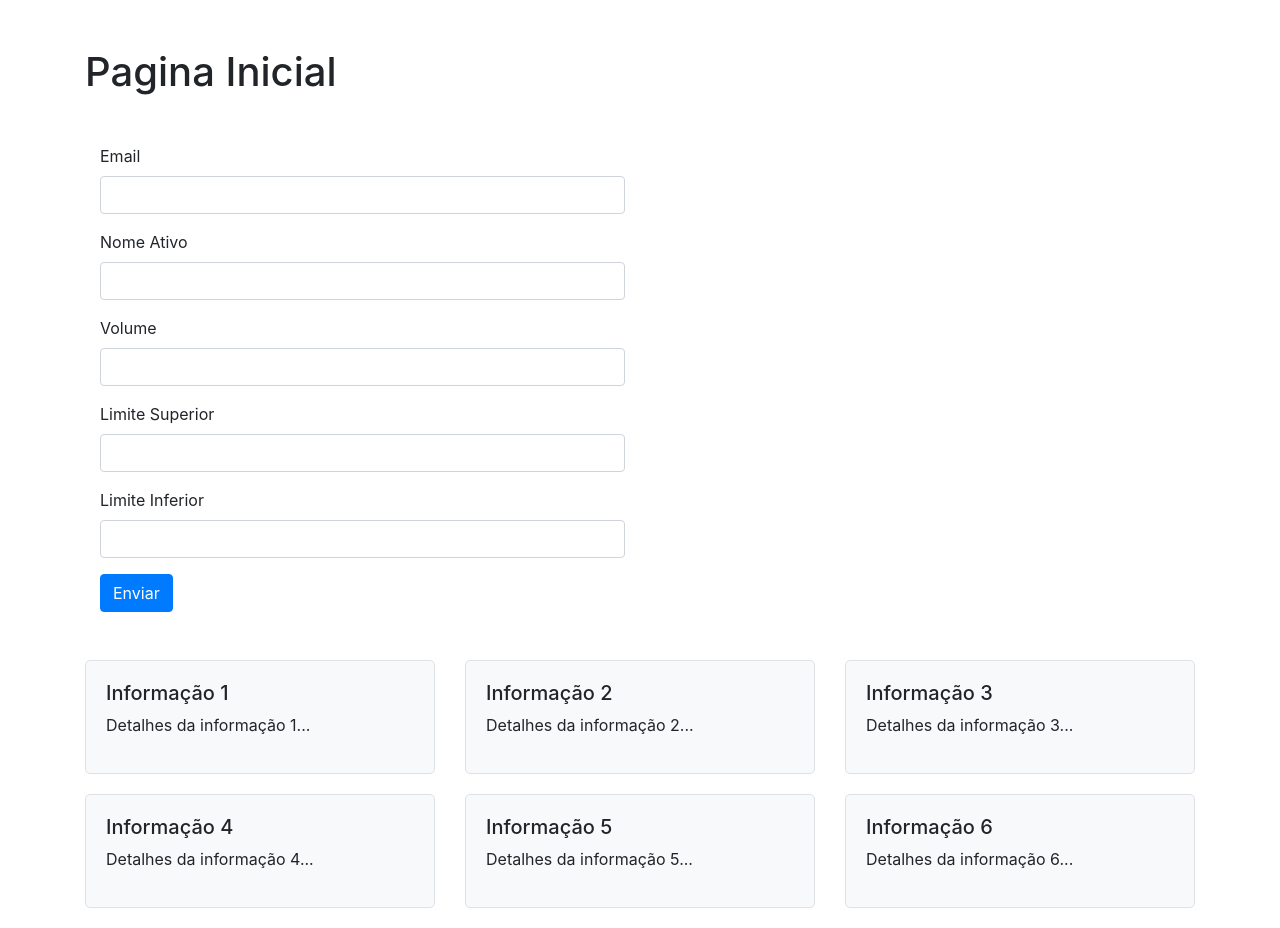
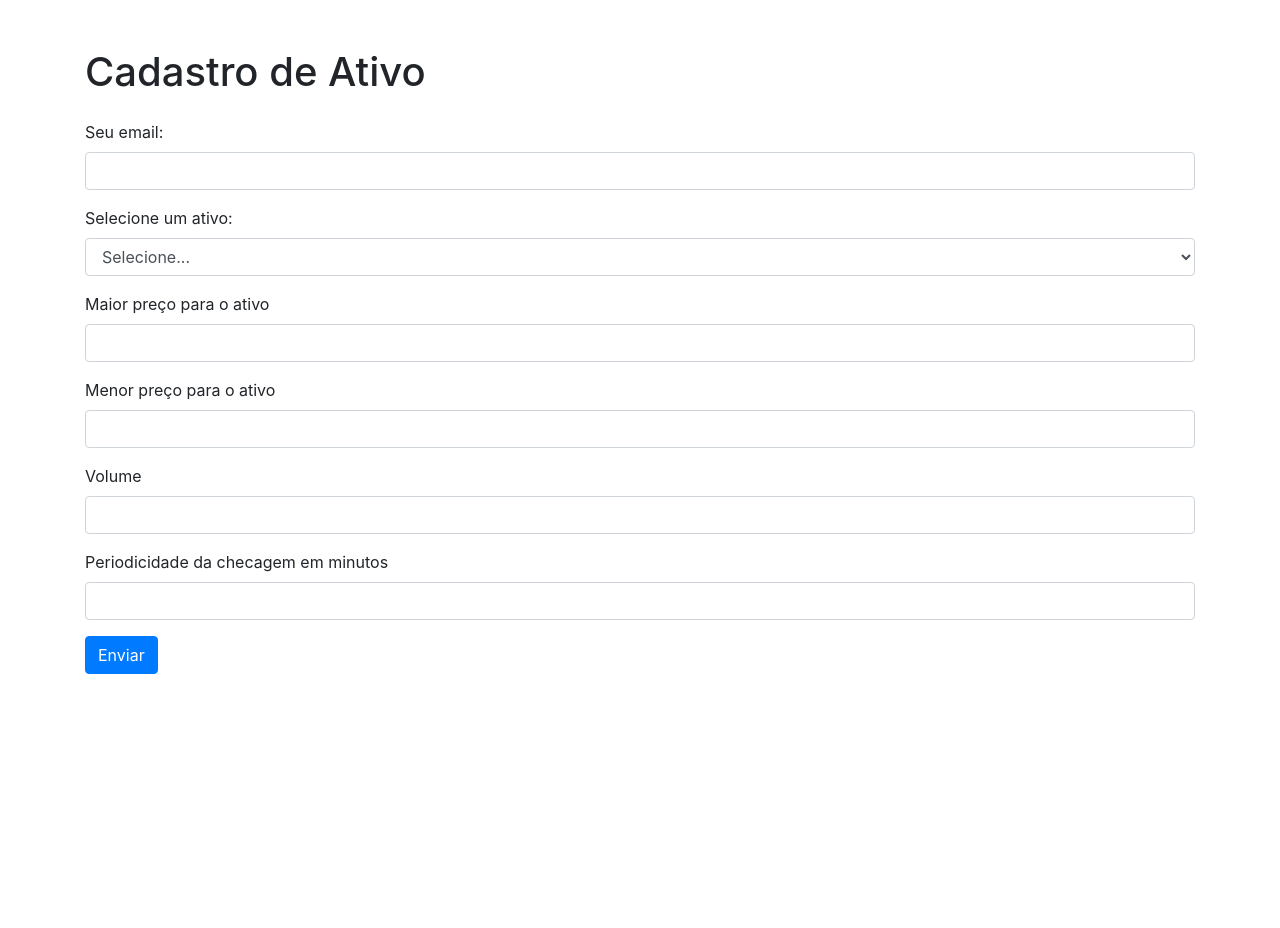
Before and after one commit to gabrielaSant0s/analisador-de-ativos, a Django app: page / in a window 1280 px wide. After the commit the page ends 674 px from the top, so only its background shows below. Run offline with Django 5.2, Linux system fonts and the light colour scheme; data that the repository does not hold is empty; some libraries are stand-ins or nearby versions.

Commit message:
criando pagina inicial e fazendo a primeira requisicao com o nome dos ativos

```diff
--- /dev/null
+++ b/analisador_de_ativos/analisador/static/pagina_inicial.js
@@ -0,0 +1,42 @@
+document.getElementById('ativoForm').addEventListener('submit', function(e) {
+    e.preventDefault();
+
+    const email = document.getElementById('email').value;
+    const ativo = document.getElementById('ativoSelect').value;
+    const maiorPreco = document.getElementById('maior-preco').value;
+    const menorPreco = document.getElementById('menor-preco').value;
+    const volume = document.getElementById('volume').value;
+    const periodicidade = document.getElementById('periodicidade').value;
+
+    console.log(email);
+
+    // const cardContainer = document.getElementById('cardsContainer');
+    // const card = document.createElement('div');
+    // card.className = 'card mb-3';
+    // card.innerHTML = `
+    //     <div class="card-body">
+    //         <h5 class="card-title">${ativo}</h5>
+    //         <p class="card-text"><strong>email:</strong> ${email}</p>
+    //         <p class="card-text"><strong>Periodicidade:</strong> ${periodicidade}min</p>
+    //         <button class="btn btn-warning btn-edit">Editar</button>
+    //         <button class="btn btn-danger btn-delete">Excluir</button>
+    //     </div>
+    // `;
+
+    // cardContainer.appendChild(card);
+
+    // // Limpa o formulário após enviar
+    // document.getElementById('ativoForm').reset();
+
+    // // Adiciona funcionalidade aos botões de editar e excluir
+    // card.querySelector('.btn-edit').addEventListener('click', function() {
+    //     document.getElementById('email').value = email;
+    //     document.getElementById('ativo').value = ativo;
+    //     document.getElementById('periodicidade').value = periodicidade;
+    //     card.remove();
+    // });
+
+    // card.querySelector('.btn-delete').addEventListener('click', function() {
+    //     card.remove();
+    // });
+});
--- a/analisador_de_ativos/analisador/templates/pagina_inicial.html
+++ b/analisador_de_ativos/analisador/templates/pagina_inicial.html
@@ -1,100 +1,52 @@
+{% load static %}
 <!DOCTYPE html>
-<html lang="en">
+<html lang="pt">
 <head>
     <meta charset="UTF-8">
-    <meta name="viewport" content="width=device-width, initial-scale=1, shrink-to-fit=no">
-    <title>Pagina Inicial</title>
-    <!-- Bootstrap CSS -->
-    <link href="https://maxcdn.bootstrapcdn.com/bootstrap/4.0.0/css/bootstrap.min.css" rel="stylesheet">
-    <style>
-        .info-box {
-            padding: 20px;
-            background-color: #f8f9fa;
-            border: 1px solid #dee2e6;
-            border-radius: 5px;
-            margin-bottom: 20px;
-        }
-    </style>
+    <meta name="viewport" content="width=device-width, initial-scale=1.0">
+    <title>Cadastro de Ativo</title>
+    <link href="https://stackpath.bootstrapcdn.com/bootstrap/4.5.2/css/bootstrap.min.css" rel="stylesheet">
 </head>
 <body>
     <div class="container mt-5">
-        <h1 class="mb-5">Pagina Inicial</h1>
-        <form>
-            <div class="form-column">
-                <div class="form-group col-md-6">
-                    <label for="inputEmail">Email</label>
-                    <input type="email" class="form-control" id="inputEmail">
-                </div>
-                <div class="form-group col-md-6">
-                    <label for="inputNomeAtivo">Nome Ativo</label>
-                    <input type="text" class="form-control" id="inputNomeAtivo">
-                </div>
-                <div class="form-group col-md-6">
-                  <label for="inputVolume">Volume</label>
-                  <input type="number"  class="form-control" id="inputVolume">
-                </div>
-                <div class="form-group col-md-6">
-                  <label for="inputLimSuperior">Limite Superior</label>
-                  <input type="number" step="0.01" class="form-control" id="inputLimSuperior">
-                </div>
-                <div class="form-group col-md-6">
-                  <label for="inputLimInferior">Limite Inferior</label>
-                  <input type="number" step="0.01" class="form-control" id="inputLimInferior">
-                </div>
+        <h1 class="mb-4">Cadastro de Ativo</h1>
+        <form id="ativoForm">
+            <div class="form-group">
+                <label for="email">Seu email:</label>
+                <input type="email" class="form-control" id="email" name="email" required>
             </div>
-            <div class="col-md-1 text-right">
-              <button type="submit" class="btn btn-primary">Enviar</button>
+            <div class="form-group">
+                <label for="ativoSelect">Selecione um ativo:</label>
+                <select id="ativoSelect" class="form-control">
+                <option value="">Selecione...</option>
+                {% for ativo in ativos %}
+                    <option value="{{ ativo }}">{{ ativo }}</option>
+                {% endfor %}
+                </select>
             </div>
+            <div class="form-group">
+                <label for="maior-preco">Maior preço para o ativo</label>
+                <input type="number" step="0.01" class="form-control" id="maior-preco" name="maior-preco" required>
+            </div>
+            <div class="form-group">
+                <label for="menor-preco">Menor preço para o ativo</label>
+                <input type="number" step="0.01" class="form-control" id="menor-preco" name="menor-preco" required>
+            </div>
+            <div class="form-group">
+                <label for="volume">Volume</label>
+                <input type="number" class="form-control" id="volume" name="volume" required>
+            </div>
+            <div class="form-group">
+                <label for="periodiciadade">Periodicidade da checagem em minutos</label>
+                <input type="number" class="form-control" id="periodiciadade" name="periodiciadade" required></input>
+            </div>
+            <button type="submit" class="btn btn-primary">Enviar</button>
         </form>
-
-        <div class="mt-5">
-            <div class="row">
-                <div class="col-md-4">
-                    <div class="info-box">
-                        <h5>Informação 1</h5>
-                        <p>Detalhes da informação 1...</p>
-                    </div>
-                </div>
-                <div class="col-md-4">
-                    <div class="info-box">
-                        <h5>Informação 2</h5>
-                        <p>Detalhes da informação 2...</p>
-                    </div>
-                </div>
-                <div class="col-md-4">
-                    <div class="info-box">
-                        <h5>Informação 3</h5>
-                        <p>Detalhes da informação 3...</p>
-                    </div>
-                </div>
-            </div>
-            <div class="row">
-                <div class="col-md-4">
-                    <div class="info-box">
-                        <h5>Informação 4</h5>
-                        <p>Detalhes da informação 4...</p>
-                    </div>
-                </div>
-                <div class="col-md-4">
-                    <div class="info-box">
-                        <h5>Informação 5</h5>
-                        <p>Detalhes da informação 5...</p>
-                    </div>
-                </div>
-                <div class="col-md-4">
-                    <div class="info-box">
-                        <h5>Informação 6</h5>
-                        <p>Detalhes da informação 6...</p>
-                    </div>
-                </div>
-            </div>
-        </div>
+        <div id="cardsContainer" class="mt-5"></div>
     </div>
 
-    <!-- Optional JavaScript -->
-    <!-- jQuery first, then Popper.js, then Bootstrap JS -->
-    <script src="https://code.jquery.com/jquery-3.2.1.slim.min.js"></script>
-    <script src="https://cdnjs.cloudflare.com/ajax/libs/popper.js/1.12.9/umd/popper.min.js"></script>
-    <script src="https://maxcdn.bootstrapcdn.com/bootstrap/4.0.0/js/bootstrap.min.js"></script>
+    <script src="{% static 'pagina_inicial.js' %}"></script>
+    <script src="https://code.jquery.com/jquery-3.5.1.min.js"></script>
+    <script src="https://stackpath.bootstrapcdn.com/bootstrap/4.5.2/js/bootstrap.bundle.min.js"></script>
 </body>
 </html>
--- a/analisador_de_ativos/analisador/views.py
+++ b/analisador_de_ativos/analisador/views.py
@@ -1,10 +1,28 @@
-from typing import Any
 from django.shortcuts import render
 from django.views.generic import TemplateView
+from django.views import View
+import requests
 
-
-class PaginaInicial(TemplateView):
+class PaginaInicial(View):
     template_name = 'pagina_inicial.html'
 
-    def get_context_data(self, **kwargs: Any) -> dict[str, Any]:
-        return super().get_context_data(**kwargs)
+    def get(self, request, **kwargs):
+        base_url = 'https://brapi.dev/api/quote/'
+        token = 'jt7Nv3nvDyAAhgsM1zFuzp'
+        url = f'{base_url}list?token={token}'
+
+        ativos = []
+
+        try:
+            response = requests.get(url)
+            response.raise_for_status()
+            data = response.json()
+            ativos = [item.get("stock") for item in data.get("stocks", [])]
+        except requests.exceptions.RequestException as e:
+            print(f"Erro ao fazer a requisição: {e}")
+
+        context = {
+            'ativos': ativos
+        }
+
+        return render(request, self.template_name, context)
--- a/analisador_de_ativos/analisador_de_ativos/settings.py
+++ b/analisador_de_ativos/analisador_de_ativos/settings.py
@@ -121,6 +121,10 @@ USE_TZ = True
 
 STATIC_URL = 'static/'
 
+STATICFILES_DIRS = [
+    os.path.join(BASE_DIR, 'analisador/static'),
+]
+
 # Default primary key field type
 # https://docs.djangoproject.com/en/5.0/ref/settings/#default-auto-field
 
```
